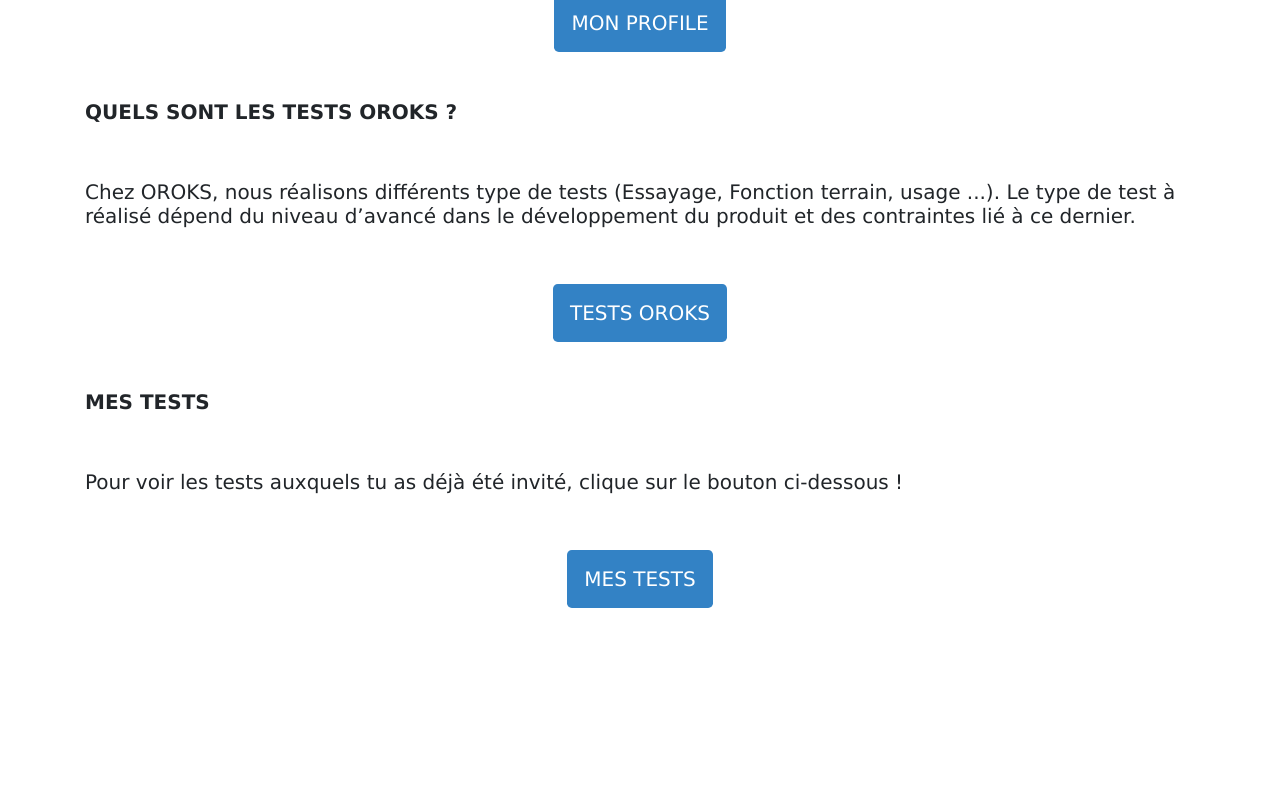
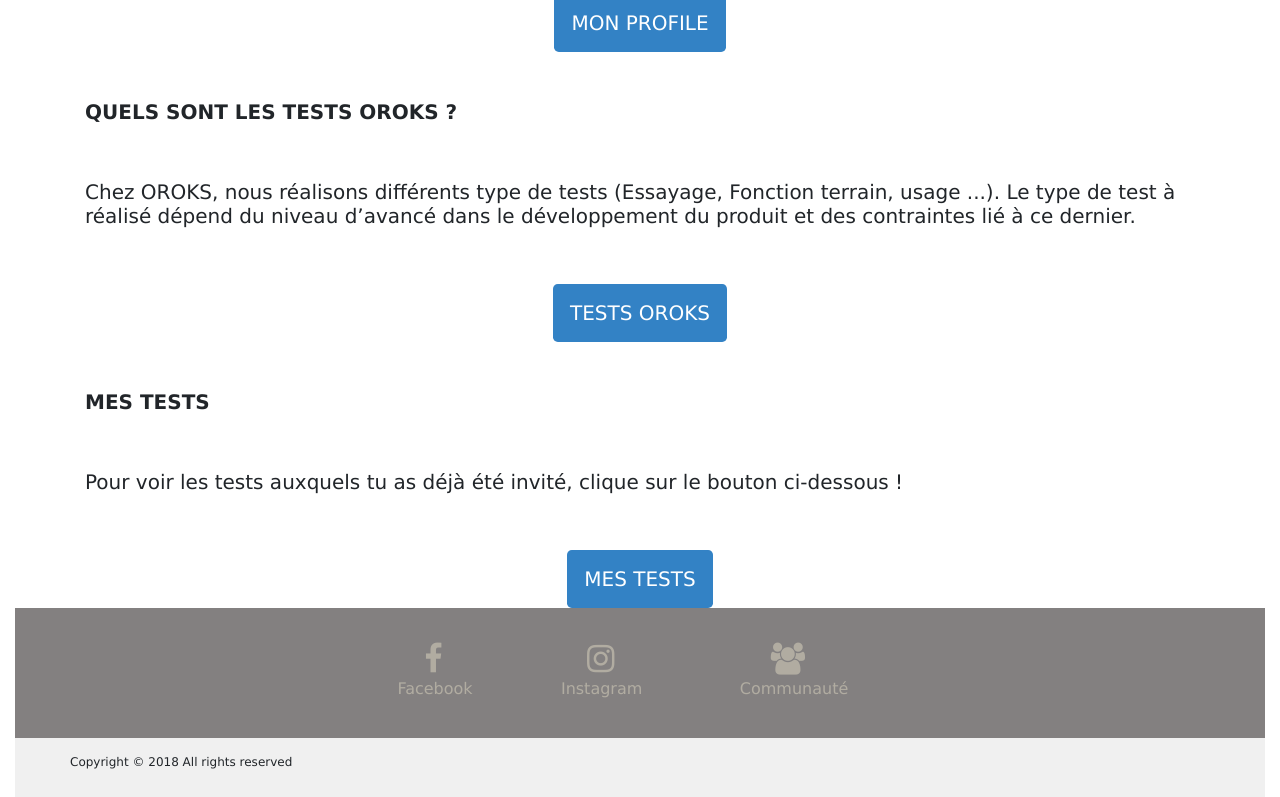
Before and after one commit to Ubud59/oroks-cocreation, a React (Create React App) app: page / in a window 1280 px wide. Shown: the part 886-1683 px from the top of the page. Before the commit the page ends 1494 px from the top, so only its background shows below. Built offline with nearby package versions, Linux system fonts and the light colour scheme; no server answers.

Commit message:
new footer

```diff
--- a/public/index.html
+++ b/public/index.html
@@ -13,7 +13,8 @@
 
     <!-- BOOTSTRAP -->
   <link rel="stylesheet" href="https://maxcdn.bootstrapcdn.com/bootstrap/4.0.0/css/bootstrap.min.css" integrity="sha384-Gn5384xqQ1aoWXA+058RXPxPg6fy4IWvTNh0E263XmFcJlSAwiGgFAW/dAiS6JXm" crossorigin="anonymous">
-
+  <link href="https://fonts.googleapis.com/css?family=Raleway" rel="stylesheet">
+  <link href="//maxcdn.bootstrapcdn.com/font-awesome/4.2.0/css/font-awesome.min.css" rel="stylesheet">
     <!--
       Notice the use of %PUBLIC_URL% in the tags above.
       It will be replaced with the URL of the `public` folder during the build.
--- a/src/modules/home/App.css
+++ b/src/modules/home/App.css
@@ -32,3 +32,53 @@
 .nav-item {
   border-radius: 5px 5px 0px 0px;
 }
+
+footer{
+	background-color:#4c4747b0;
+    padding: 30px 0px;
+    font-family: 'Raleway', sans-serif;
+}
+
+footer ul{
+    list-style:none;
+    margin:0 auto;
+    display:inline-block;
+    padding-top:5px;
+}
+
+footer ul li{
+    float:left;
+    text-align: center;
+}
+
+footer ul li a{
+	color:#b1aca1;
+    padding:20px;
+}
+
+footer ul li a:hover{
+	color:#7dabdb;
+	text-decoration:none;
+}
+
+
+.footer-top .fa{
+    font-size:5px;
+    color: #FFF;
+    padding-right:10px;
+}
+
+
+.footer-top a{
+    color:#FFF;
+    text-decoration:none;
+}
+
+.copyright{
+    background-color:#f0f0f0;
+}
+
+.copyright p{
+	font-size:12px;
+	padding:15px 0 10px 0;
+}
--- a/src/modules/home/App.js
+++ b/src/modules/home/App.js
@@ -123,7 +123,50 @@
             </Switch>
 
           </div>
+          <footer>
+              <div className="footer-top">
+                 <div className="container">
 
+
+
+                 </div>
+              </div>
+
+              <div className="container">
+                  <div className="row text-center">
+                      <div className="col-lg-12 col-lg-offset-3">
+                            <ul className="menu">
+                                   <li>
+                                     <div className="col-lg-6 col-xs-6 text-center">
+                                         <a href="https://www.facebook.com/Oroks.by.Decathlon/"><i class="fa fa-facebook fa-2x"></i>Facebook</a>
+                                     </div>
+                                    </li>
+
+                                    <li>
+                                      <div class="col-lg-6 col-xs-6 text-center">
+                                         <a href="https://www.instagram.com/oroks_by_decathlon/?hl=fr"><i class="fa fa-instagram fa-2x"></i>Instagram</a>
+                                     </div>
+                                    </li>
+
+                                    <li>
+                                      <div className="col-lg-6 col-xs-6 text-center">
+                                         <a href="https://hockey-community.com"><i class="fa fa-group fa-2x"></i>Communauté</a>
+                                     </div>
+                                    </li>
+                              </ul>
+                      </div>
+                  </div>
+              </div>
+          </footer>
+          <div className="copyright">
+           <div className="container">
+
+               <div className="row text-center">
+               	<p>Copyright © 2018 All rights reserved</p>
+               </div>
+
+       	   </div>
+          </div>
         </div>
       </Router>
     );
--- a/src/modules/myTests/MyTests.js
+++ b/src/modules/myTests/MyTests.js
@@ -39,8 +39,8 @@
   <div className="row">
 
       {(this.props.tests.length===0) ? (
-        <div class="container">
-          <div class="row">
+        <div className="container">
+          <div className="row">
             <div class="mx-auto align-middle">Vous n'avez pas encore été invité à une campagne de test OROKS.</div>
           </div>
         </div>
--- a/src/utils/tests.services.js
+++ b/src/utils/tests.services.js
@@ -1,9 +1,16 @@
 import HttpErrorHandler from './utils.services';
+import { retrieveToken } from './auth.services'
 
 function fetchMyTests(userId){
   return fetch(
     `http://localhost:8080/api/tests/user/${userId}`,
-    {method: "GET"}
+    {
+      method: "GET",
+      headers: {
+        'Content-Type': 'application/json',
+        Authorization: retrieveToken()
+      }
+    }
   )
   .then(response => HttpErrorHandler(response))
   .then((response) => {
```
Also changed, not shown: src/store/tests/reducer.js (+1 -0 lines).
